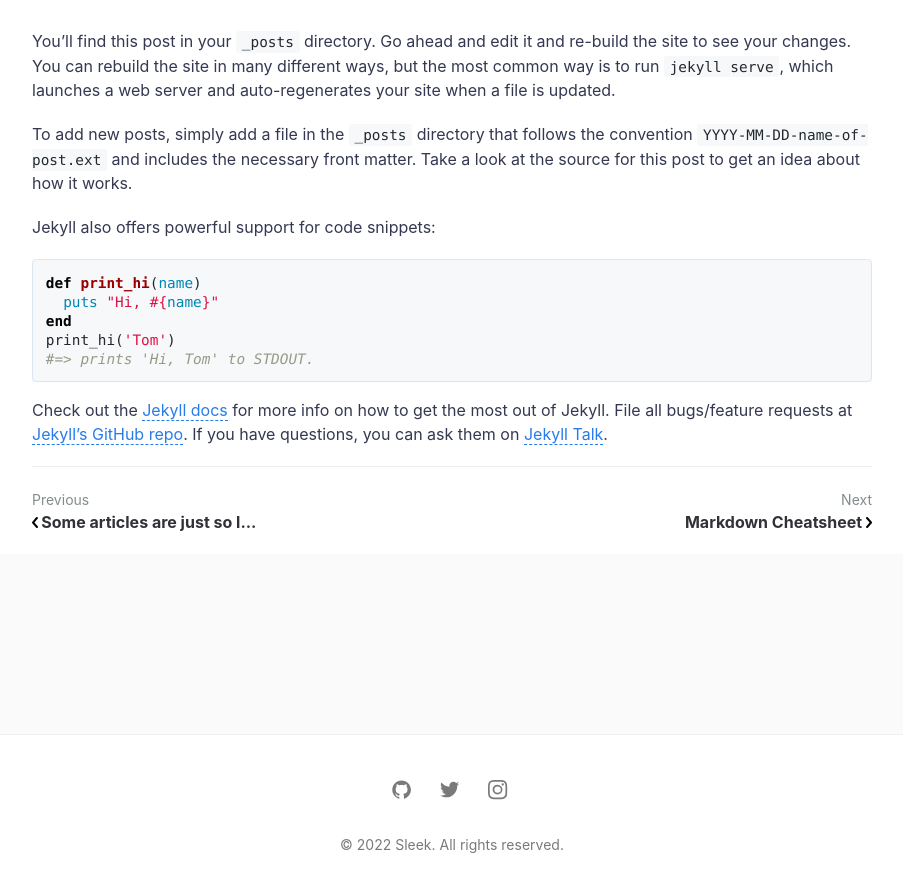
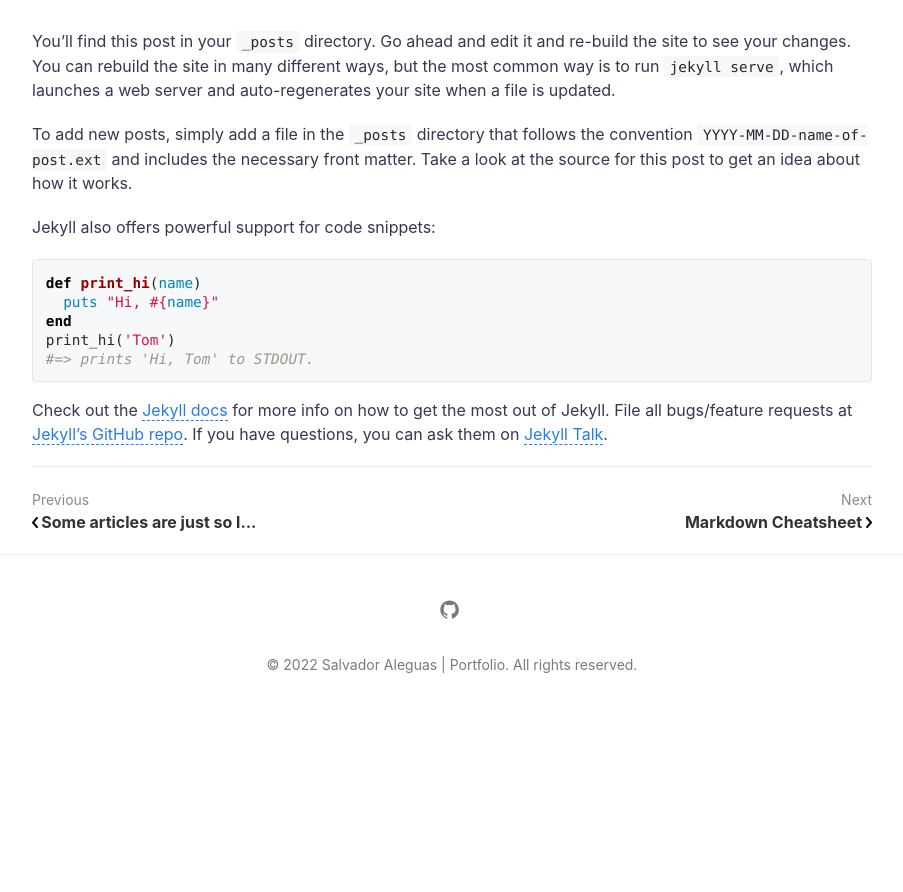
Before and after one commit to saleguas/test-website, a Jekyll site: the page built from _posts/2016-05-20-welcome-to-jekyll.md, in a window 1280 px wide and 900 px high, scrolled down 627 px. Shown: the top 892 px of the window, without its empty margins (188-1091 px from the left). Built offline with Jekyll 4.4.1, drawn with Linux system fonts in a browser that asks for light colours; comment, search, counter and statistics services are not loaded; after the commit the page ends 1347 px from its top, so only the background shows below that; some of the changed lines change nothing that is shown.

Commit message:
Update _config.yml

```diff
--- a/_config.yml
+++ b/_config.yml
@@ -1,45 +1,35 @@
 # SITE CONFIGURATION
-title: Sleek # your site title
-author: GitHub User # You :P
+title: Salvador Aleguas | Portfolio # your site title
+author: saleguas # You :P
 description: > # Meta description of Homepage
-  Write an awesome description for your new site here. You can edit this
-  line in _config.yml. It will appear in your document head meta (for
-  Google search results) and in your feed.xml site description.
+    The developer portfolio of open source developer & software engineer Salvador Aleguas.
 baseurl: "/test-website" # the subpath of your site, e.g. /blog
 url: "https://saleguas.github.io/" # the base hostname & protocol for your site, e.g. http://example.com
 
 # SEO PLUGIN
 social:
-  name: Your Name
+  name: Salvador Aleguas
   links:
-    - https://twitter.com/BenBalter
-    - https://www.facebook.com/ben.balter
-    - https://www.linkedin.com/in/BenBalter
-    - https://plus.google.com/+BenBalter
-    - https://github.com/benbalter
-    - https://keybase.io/benbalter
+    - https://www.linkedin.com/in/saleguas
+    - https://github.com/saleguas
+    - https://medium.com/@salvadoraleguas
 
 # THEME SETTINGS
 navigation: # Navigation links
   - {name: 'Home', link: '/'}
+  - {name: 'Blog', link: '/blog'}
   - {name: 'About', link: '/about'}
   - {name: 'Contact', link: '/contact'}
-  - {name: 'Blog', link: '/blog'}
 
 
 tagline: >
-  Modern Jekyll theme focused on speed performance &amp; SEO best practices
+  The Portfolio portfolio for Salvador Aleguas
 
 hero_img: posts/sleek_lg.jpg # Main background image: use the path from /assets/img/ => This will output /assets/img/posts/sleek_lg.jpg
 
-email: your-email@domain.com # email for form submission
+email: salvadoraleguas@gmail.com # email for form submission
 
-twitter_username: jan_czizikow # replace with your_twitter_username or comment to remove link from footer
-github_username:  janczizikow # replace with your_github_username or comment to remove link from footer
-instagram_username: shanlongjj # replace with your_instagram_username or comment to remove link from footer
-
-disqus:
-  shortname: janczizikow # to enable comments replace with your_disqus_shortname
+github_username:  saleguas # replace with your_github_username or comment to remove link from footer
 
 # google_tag_manager: GTM-XXXXXXX # Uncomment to enable GTM. Replace GTM-XXXXXXX with your GTM container ID
 
```
